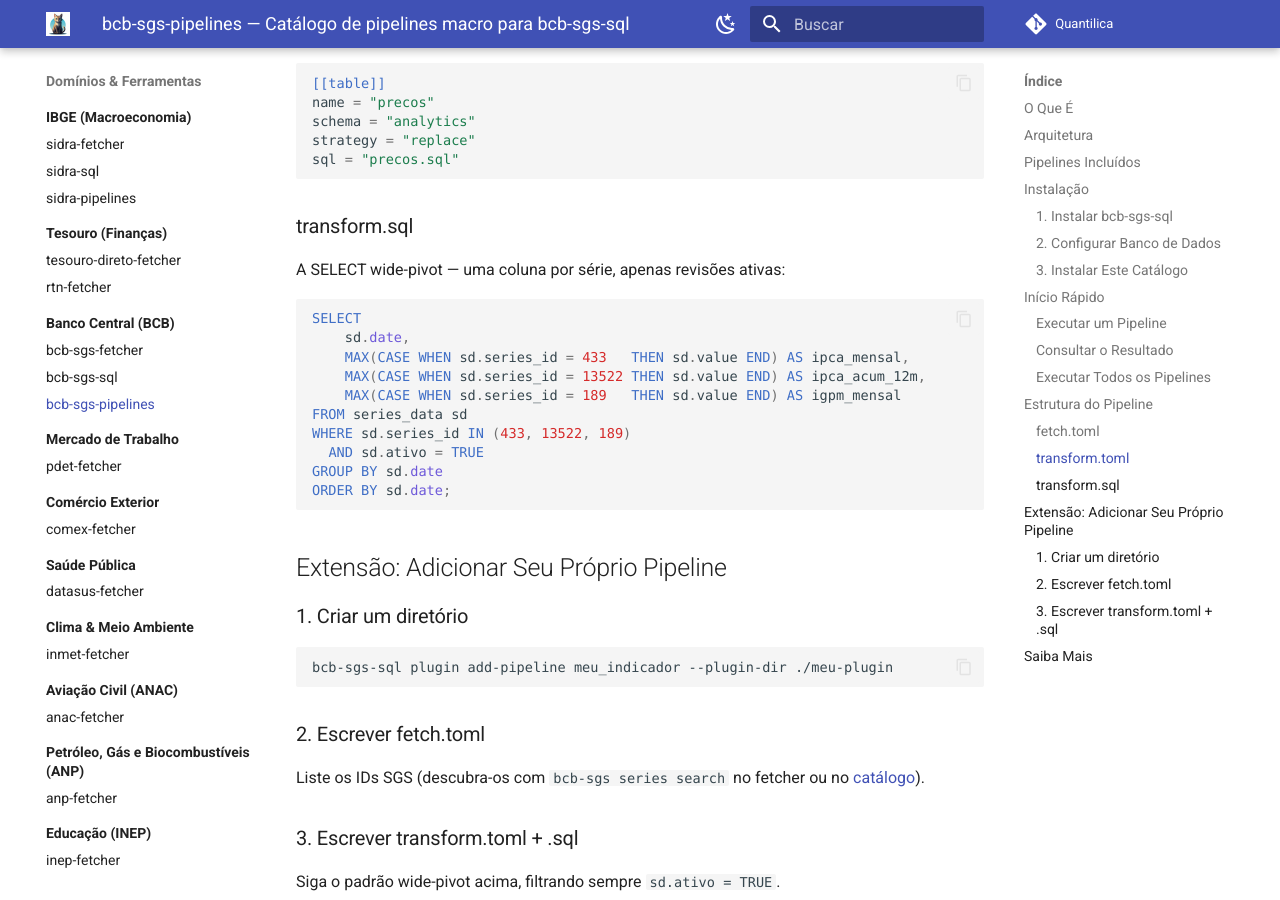
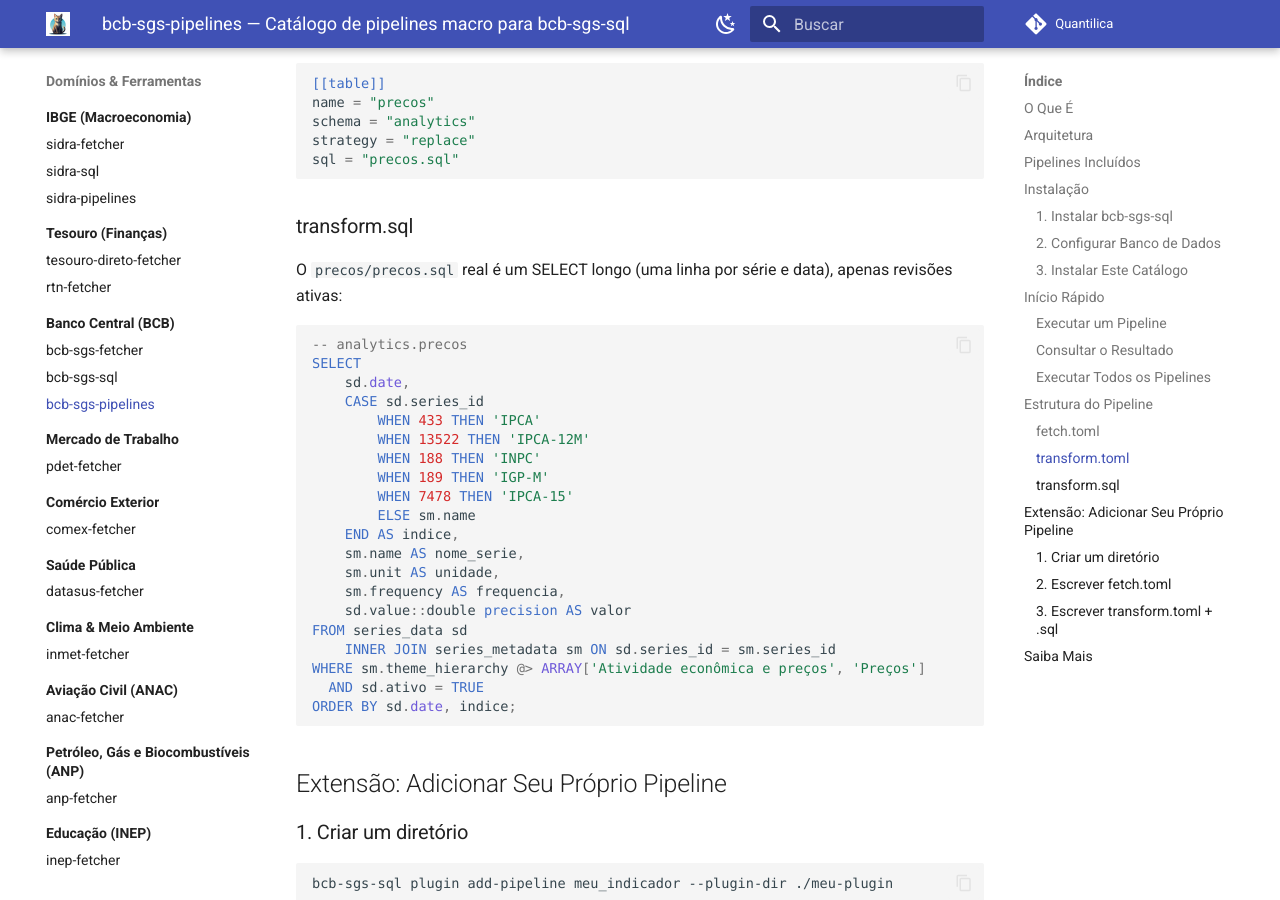
Before and after one commit to Quantilica/docs, an MkDocs documentation site: the page built from docs/bcb/bcb-sgs-pipelines.md, in a window 1280 px wide and 900 px high, scrolled down 4538 px. Built offline with MkDocs 1.6.1 and Material for MkDocs 9.7.7, drawn with Linux system fonts in a browser that asks for light colours; some web fonts are replaced; comment, search, counter and statistics services are not loaded; some of the changed text lies outside the part shown.

Commit message:
docs(loaders): sidra-sql, bcb-sgs-sql e catálogos de pipelines conferidos no código
- sidra-sql: Fetcher.download_table foi removido (plan_periods + download_periods);
  territories {1} é Brasil e {6} é município; removidos benchmarks sem lastro,
  full-text inexistente e as chaves tablespace/readonly_role (não lidas);
  config global em ~/.config/quantilica/sidra-sql; --force-metadata só renova metadados.
- bcb-sgs-sql: quatro tabelas (inclui arquivo_carregado); create_all exige schema;
  Storage não é exportado.
- sidra-pipelines: colunas reais de pib_municipal, ipca e pam; sem filtro de
  período no fetch.toml; Python 3.12+.
- bcb-sgs-pipelines: 11 de 13 saídas são longas (só credito e monetario fazem
  pivot); exemplo de SQL substituído pelo precos.sql real.

Co-Authored-By: Claude Sonnet 5.5 <noreply@anthropic.com>
Claude-Session: https://claude.ai/code/session_01HPgBbz4mT9Ey4M2zZNfe7M

````diff
--- a/docs/bcb/bcb-sgs-pipelines.md
+++ b/docs/bcb/bcb-sgs-pipelines.md
@@ -69,7 +69,7 @@ A lista canônica está em [`manifest.toml`](https://github.com/Quantilica/bcb-s
 | `desembolsos_bndes` | Desembolsos do BNDES por setor | `analytics.desembolsos_bndes` |
 | `energia_eletrica` | Consumo de energia elétrica por setor | `analytics.energia_eletrica` |
 
-As tabelas de output seguem o padrão wide-pivot (uma coluna por série, em português legível), indexadas por data.
+As tabelas de output são, em sua maioria, longas (uma linha por série e data, com a coluna `valor`). Só `credito` e `monetario` fazem pivot para uma coluna por série.
 
 ## Instalação
 
@@ -117,7 +117,7 @@ bcb-sgs-sql plugin list
 ```bash
 # Índices de preços (IPCA, IPCA-15, INPC, IGP-M)
 bcb-sgs-sql run std precos
-# Saída esperada:
+# Saída ilustrativa (as mensagens reais variam):
 # ✓ Buscando metadados das séries
 # ✓ Baixando observações (com cache TTL)
 # ✓ Carregando em bcb_sgs.series_data (soft-versioned)
@@ -169,19 +169,29 @@ sql = "precos.sql"
 
 ### transform.sql
 
-A SELECT wide-pivot — uma coluna por série, apenas revisões ativas:
+O `precos/precos.sql` real é um SELECT longo (uma linha por série e data), apenas revisões ativas:
 
 ```sql
+-- analytics.precos
 SELECT
     sd.date,
-    MAX(CASE WHEN sd.series_id = 433   THEN sd.value END) AS ipca_mensal,
-    MAX(CASE WHEN sd.series_id = 13522 THEN sd.value END) AS ipca_acum_12m,
-    MAX(CASE WHEN sd.series_id = 189   THEN sd.value END) AS igpm_mensal
+    CASE sd.series_id
+        WHEN 433 THEN 'IPCA'
+        WHEN 13522 THEN 'IPCA-12M'
+        WHEN 188 THEN 'INPC'
+        WHEN 189 THEN 'IGP-M'
+        WHEN 7478 THEN 'IPCA-15'
+        ELSE sm.name
+    END AS indice,
+    sm.name AS nome_serie,
+    sm.unit AS unidade,
+    sm.frequency AS frequencia,
+    sd.value::double precision AS valor
 FROM series_data sd
-WHERE sd.series_id IN (433, 13522, 189)
+    INNER JOIN series_metadata sm ON sd.series_id = sm.series_id
+WHERE sm.theme_hierarchy @> ARRAY['Atividade econômica e preços', 'Preços']
   AND sd.ativo = TRUE
-GROUP BY sd.date
-ORDER BY sd.date;
+ORDER BY sd.date, indice;
 ```
 
 ## Extensão: Adicionar Seu Próprio Pipeline
````
Also changed, not shown: other parts of docs/bcb/bcb-sgs-pipelines.md (+1 -1 lines), docs/bcb/bcb-sgs-sql.md (+4 -5 lines), docs/ibge/sidra-pipelines.md (+14 -16 lines), docs/ibge/sidra-sql.md (+20 -27 lines).
